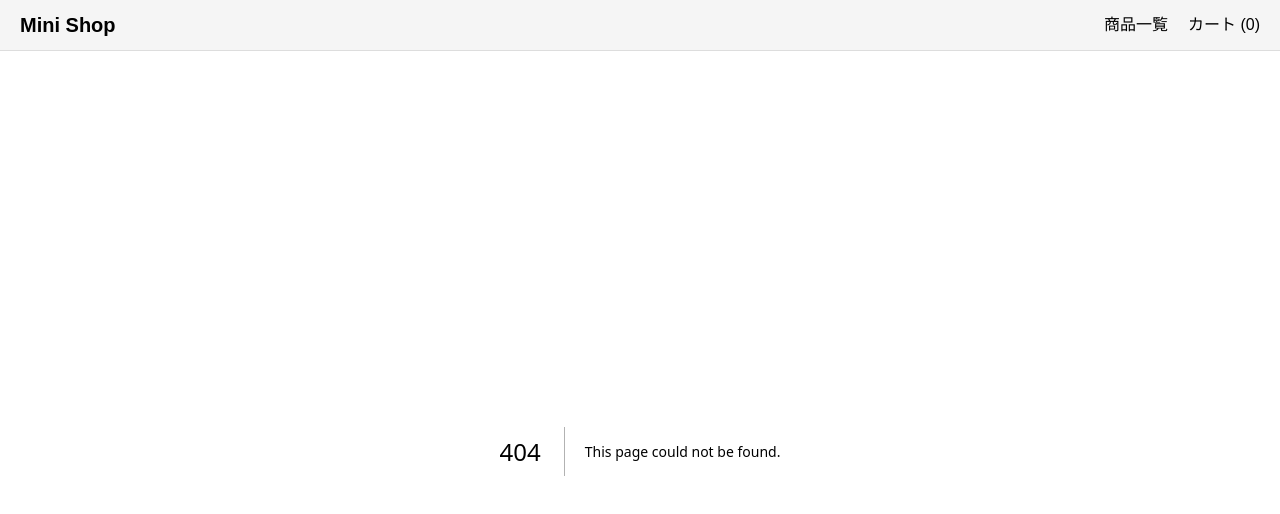
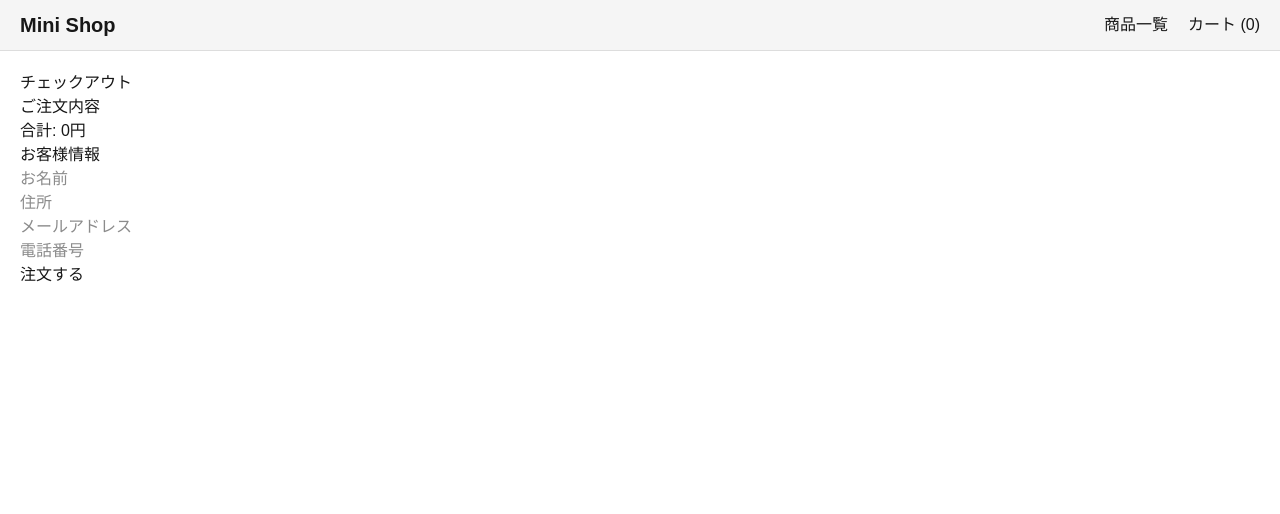
Before and after one commit to keyyang0723/relearning-react, a Next.js app: page /checkout in a window 1280 px wide. Before the commit this address had no page. Shown: the top 514 px of the page. Built offline with nearby package versions, Linux system fonts and the light colour scheme.

Commit message:
Add checkout page and navigation from cart

```diff
--- a/app/cart/page.js
+++ b/app/cart/page.js
@@ -1,6 +1,7 @@
 "use client";
 
 import { useCart } from "../cart/CartContext";
+import Link from "next/link";
 
 export default function CartPage() {
   const { cart, removeFromCart, updateQuantity, getTotalPrice } = useCart();
@@ -59,6 +60,9 @@ export default function CartPage() {
       {cart.length > 0 && (
         <h2>合計: {getTotalPrice()}円</h2>
       )}
+      <Link href="/checkout">
+        <button className="checkout-btn">チェックアウトへ進む</button>
+      </Link>
     </div>
   );
 }
--- /dev/null
+++ b/app/checkout/page.js
@@ -0,0 +1,74 @@
+"use client";
+
+import { useCart } from "../cart/CartContext";
+import { useState } from "react";
+import { useRouter } from "next/navigation";
+
+export default function CheckoutPage() {
+  const { cart, getTotalPrice, clearCart } = useCart();
+  const router = useRouter();
+
+  // フォームのstate
+  const [name, setName] = useState("");
+  const [address, setAddress] = useState("");
+  const [email, setEmail] = useState("");
+  const [tel, setTel] = useState("");
+
+  const handleOrder = () => {
+    if (!name || !address || !email) {
+      alert("必要な項目を入力してください");
+      return;
+    }
+
+    // 注文完了処理
+    clearCart();
+    router.push("/order-complete");
+  };
+
+  return (
+    <div style={{ padding: 20 }}>
+      <h1>チェックアウト</h1>
+
+      {/* カート一覧 */}
+      <h2>ご注文内容</h2>
+      {cart.map(item => (
+        <div key={item.id}>
+          {item.name} x {item.quantity} = {item.price * item.quantity}円
+        </div>
+      ))}
+
+      <h3>合計: {getTotalPrice()}円</h3>
+
+      {/* フォーム */}
+      <h2>お客様情報</h2>
+
+      <input
+        placeholder="お名前"
+        value={name}
+        onChange={e => setName(e.target.value)}
+      /><br />
+
+      <input
+        placeholder="住所"
+        value={address}
+        onChange={e => setAddress(e.target.value)}
+      /><br />
+
+      <input
+        placeholder="メールアドレス"
+        value={email}
+        onChange={e => setEmail(e.target.value)}
+      /><br />
+
+      <input
+        placeholder="電話番号"
+        value={tel}
+        onChange={e => setTel(e.target.value)}
+      /><br />
+
+      <button onClick={handleOrder}>
+        注文する
+      </button>
+    </div>
+  );
+}
--- /dev/null
+++ b/app/components/CheckoutForm.js
@@ -0,0 +1,30 @@
+// components/CheckoutForm.jsx
+"use client";
+
+import { useState } from "react";
+
+export default function CheckoutForm({ onSubmit, disabled }) {
+  const [name, setName] = useState("");
+  const [address, setAddress] = useState("");
+  const [email, setEmail] = useState("");
+
+  function handleSubmit(e) {
+    e.preventDefault();
+    onSubmit({ name, address, email });
+  }
+
+  return (
+    <form onSubmit={handleSubmit}>
+      <div>
+        <label>名前<label><input value={name} onChange={e=>setName(e.target.value)} required /></label></label>
+      </div>
+      <div>
+        <label>住所<label><input value={address} onChange={e=>setAddress(e.target.value)} required /></label></label>
+      </div>
+      <div>
+        <label>メール<label><input type="email" value={email} onChange={e=>setEmail(e.target.value)} required /></label></label>
+      </div>
+      <button type="submit" disabled={disabled}>注文を確定する</button>
+    </form>
+  );
+}
--- /dev/null
+++ b/app/components/OrderSummary.js
@@ -0,0 +1,20 @@
+// components/OrderSummary.jsx
+"use client";
+
+export default function OrderSummary({ cart = [], total = 0 }) {
+  if (!cart.length) return <div>カートは空です</div>;
+  return (
+    <div>
+      <h3>ご注文の内容</h3>
+      <ul>
+        {cart.map((item) => (
+          <li key={item.id}>
+            {item.name} × {item.quantity} — ¥{item.price * item.quantity}
+          </li>
+        ))}
+      </ul>
+      <hr />
+      <div style={{ fontWeight: "bold" }}>合計：¥{total}</div>
+    </div>
+  );
+}
```
